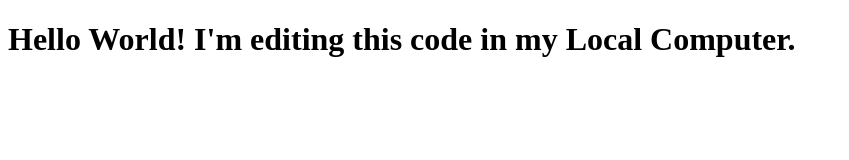
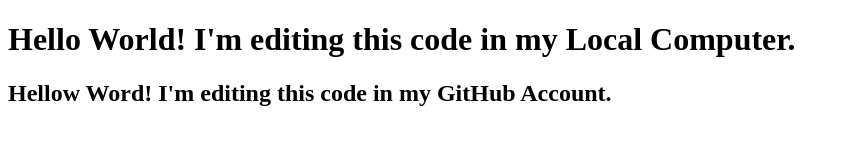
Before and after one commit to janmnobleza/github-tutorial-1, a plain HTML site: page index.html in a window 1280 px wide. Shown: the whole page, without its empty margins (0-849 px from the left). Drawn offline with Linux system fonts and the light colour scheme.

Commit message:
Update index.html

```diff
--- a/index.html
+++ b/index.html
@@ -8,5 +8,6 @@
 </head>
 <body>
   <h1>Hello World! I'm editing this code in my Local Computer.</h1>
+  <h2>Hellow Word! I'm editing this code in my GitHub Account.</h2>
 </body>
 </html>
```
